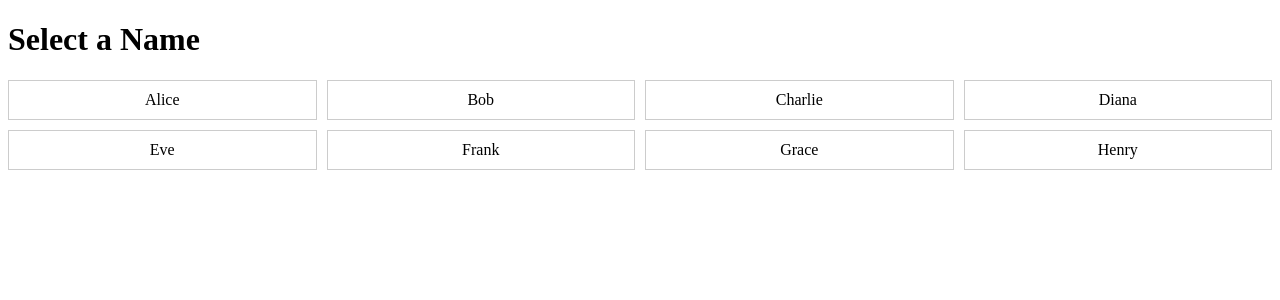
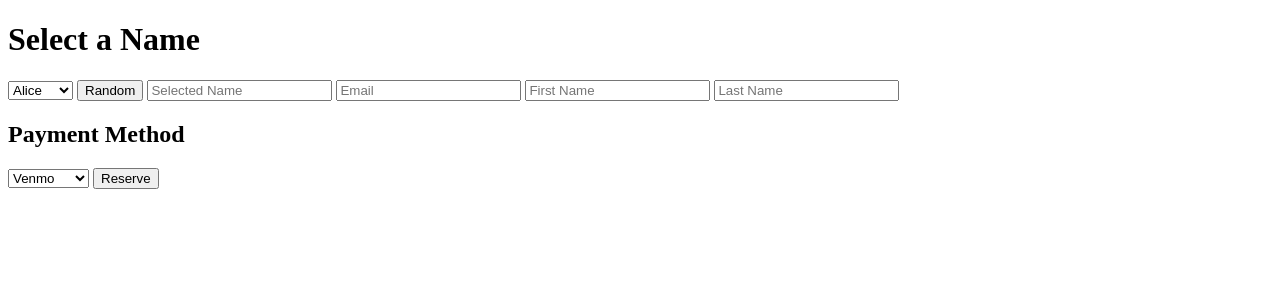
Before and after one commit to justinishikawa/name_game, a Flask app: page / in a window 1280 px wide. Shown: the top 300 px of the page. Run offline with Flask 3, Linux system fonts and the light colour scheme; some libraries are stand-ins or nearby versions.

Commit message:
Adding Random Button

```diff
--- a/app.py
+++ b/app.py
@@ -5,12 +5,14 @@ from dotenv import load_dotenv
 import os
 import re
 import logging
+import random
 
 # Load environment variables from .env file
 load_dotenv()
 
 # Configure logging
 logging.basicConfig(level=logging.INFO)
+
 # Database connection details
 DATABASE_URI = os.getenv("DATABASE_URI")
 
@@ -25,15 +27,15 @@ def initialize_database():
         conn = get_db_connection()
         with conn.cursor() as cur:
             cur.execute("""
-                DROP TABLE IF EXISTS selected_names;
-                CREATE TABLE selected_names (
-                    id SERIAL PRIMARY KEY,
-                    name VARCHAR(255) NOT NULL,
-                    email VARCHAR(255) NOT NULL,
-                    first_name VARCHAR(255) NOT NULL,
-                    last_name VARCHAR(255) NOT NULL,
-                    payment_method VARCHAR(50) NOT NULL
-                );
+            DROP TABLE IF EXISTS selected_names;
+            CREATE TABLE selected_names (
+                id SERIAL PRIMARY KEY,
+                name VARCHAR(255) NOT NULL,
+                email VARCHAR(255) NOT NULL,
+                first_name VARCHAR(255) NOT NULL,
+                last_name VARCHAR(255) NOT NULL,
+                payment_method VARCHAR(50) NOT NULL
+            );
             """)
         conn.commit()
         logging.info("Database initialized successfully.")
@@ -46,7 +48,7 @@ def initialize_database():
             conn.close()
 
 app = Flask(__name__)
-initialize_database()  # Call the function here
+initialize_database()
 
 # List of names
 names = ["Alice", "Bob", "Charlie", "Diana", "Eve", "Frank", "Grace", "Henry"]
@@ -71,36 +73,32 @@ def select_name():
     last_name = data.get('last_name')
     payment_method = data.get('payment_method')
 
-    # Validate email format
     if not re.match(r"[^@]+@[^@]+\.[^@]+", email):
         return jsonify({"error": "Invalid email format"}), 400
 
-    # Validate first and last name (only allow letters and spaces)
     if not re.match(r"^[a-zA-Z\s]+$", first_name):
         return jsonify({"error": "Invalid first name format"}), 400
+
     if not re.match(r"^[a-zA-Z\s]+$", last_name):
         return jsonify({"error": "Invalid last name format"}), 400
 
     if name in selected_names:
         return jsonify({"error": "Name already selected"}), 400
+
     if name not in names:
         return jsonify({"error": "Invalid name"}), 400
+
     if payment_method not in ["venmo", "cashapp", "zelle", "paypal"]:
         return jsonify({"error": "Invalid payment method"}), 400
 
-    # Associate the name with the email
     selected_names[name] = email
-
-    # Add the name to the email's purchases
     if email in email_purchases:
         email_purchases[email].append(name)
     else:
         email_purchases[email] = [name]
 
-    # Remove the name from the list
     names.remove(name)
 
-    # Insert the selected name and email into the database
     try:
         conn = get_db_connection()
         with conn.cursor() as cur:
@@ -130,10 +128,10 @@ def payment():
 
     if name not in selected_names or selected_names[name] != email:
         return jsonify({"error": "Invalid selection or email"}), 400
+
     if payment_method not in ["venmo", "cashapp", "zelle", "paypal"]:
         return jsonify({"error": "Invalid payment method"}), 400
 
-    # Fetch first name and last name from the database
     try:
         conn = get_db_connection()
         with conn.cursor() as cur:
@@ -152,10 +150,17 @@ def payment():
     finally:
         conn.close()
 
-    # Generate a simple key pair (in a real app, use proper encryption)
     key_pair = f"{email}:{name}"
+    return jsonify({"message": f"{first_name} {last_name} ({email}) reserved {name}", "key_pair": key_pair})
 
-    return jsonify({"message": f"{first_name} {last_name} ({email}) reserved {name}", "key_pair": key_pair})
+@app.route('/random_name', methods=['GET'])
+def random_name():
+    available_names = [name for name in names if name not in selected_names]
+    if not available_names:
+        return jsonify({"error": "No names available"}), 400
+
+    random_name = random.choice(available_names)
+    return jsonify({"name": random_name})
 
 if __name__ == '__main__':
     app.run(debug=True)
--- a/templates/index.html
+++ b/templates/index.html
@@ -5,79 +5,54 @@
     <meta name="viewport" content="width=device-width, initial-scale=1.0">
     <title>Name Selection</title>
     <style>
-        .grid {
-            display: grid;
-            grid-template-columns: repeat(4, 1fr);
-            gap: 10px;
-        }
-        .name-box {
-            border: 1px solid #ccc;
-            padding: 10px;
-            text-align: center;
-            cursor: pointer;
-        }
-        .selected {
-            background-color: #e0e0e0;
-        }
+        /* Add your CSS styles here */
     </style>
 </head>
 <body>
     <h1>Select a Name</h1>
-    <div class="grid" id="nameGrid"></div>
-    <div id="paymentForm" style="display: none;">
-        <h2>Name & Payment Method</h2>
-        <input type="text" id="firstName" placeholder="Enter your first name" required>
-        <input type="text" id="lastName" placeholder="Enter your last name" required>
-        <input type="email" id="email" placeholder="Enter your email" required>
+    <select id="nameSelect">
+        {% for name in names %}
+        <option value="{{ name }}">{{ name }}</option>
+        {% endfor %}
+    </select>
+    <button id="randomButton">Random</button>
+    <input type="text" id="nameInput" placeholder="Selected Name">
+    <input type="email" id="emailInput" placeholder="Email">
+    <input type="text" id="firstNameInput" placeholder="First Name">
+    <input type="text" id="lastNameInput" placeholder="Last Name">
+    <h2>Payment Method</h2>
     <select id="paymentMethod">
         <option value="venmo">Venmo</option>
         <option value="cashapp">Cash App</option>
         <option value="zelle">Zelle</option>
         <option value="paypal">PayPal</option>
     </select>
-        <button onclick="processPayment()">Reserve</button>
-    </div>
+    <button id="reserveButton">Reserve</button>
+
     <script>
-        let names = {{ names|tojson }};
-        const nameGrid = document.getElementById('nameGrid');
-        let selectedName = null;
+        document.getElementById('nameSelect').addEventListener('change', function() {
+            document.getElementById('nameInput').value = this.value;
+        });
 
-        function fetchAvailableNames() {
-            fetch('/available_names')
+        document.getElementById('randomButton').addEventListener('click', function() {
+            fetch('/random_name')
                 .then(response => response.json())
                 .then(data => {
-                    names = data.names;
-                    renderGrid();
+                    if (data.name) {
+                        document.getElementById('nameInput').value = data.name;
+                        document.getElementById('nameSelect').value = data.name;
+                    } else {
+                        alert('No names available');
+                    }
                 })
-                .catch(error => console.error('Error fetching available names:', error));
-        }
+                .catch(error => console.error('Error:', error));
+        });
 
-        function renderGrid() {
-            nameGrid.innerHTML = '';
-            names.forEach(name => {
-                const nameBox = document.createElement('div');
-                nameBox.className = 'name-box';
-                nameBox.textContent = name;
-                nameBox.onclick = () => selectName(name);
-                nameGrid.appendChild(nameBox);
-            });
-        }
-
-        function selectName(name) {
-            selectedName = name;
-            document.querySelectorAll('.name-box').forEach(box => {
-                box.classList.remove('selected');
-                if (box.textContent === name) {
-                    box.classList.add('selected');
-                }
-            });
-            document.getElementById('paymentForm').style.display = 'block';
-        }
-
-        function processPayment() {
-            const firstName = document.getElementById('firstName').value;
-            const lastName = document.getElementById('lastName').value;
-            const email = document.getElementById('email').value;
+        document.getElementById('reserveButton').addEventListener('click', function() {
+            const name = document.getElementById('nameInput').value;
+            const email = document.getElementById('emailInput').value;
+            const firstName = document.getElementById('firstNameInput').value;
+            const lastName = document.getElementById('lastNameInput').value;
             const paymentMethod = document.getElementById('paymentMethod').value;
 
             fetch('/select_name', {
@@ -85,28 +60,33 @@
                 headers: {
                     'Content-Type': 'application/json',
                 },
-                body: JSON.stringify({ name: selectedName, email: email, first_name: firstName, last_name: lastName, payment_method: paymentMethod }),
+                body: JSON.stringify({
+                    name: name,
+                    email: email,
+                    first_name: firstName,
+                    last_name: lastName,
+                    payment_method: paymentMethod
+                }),
             })
             .then(response => response.json())
             .then(data => {
-                if (data.error) {
-                    alert(data.error);
+                if (data.message) {
+                    alert('Name reserved successfully!');
+                    // Update the UI to reflect the reservation
+                    const option = document.querySelector(`option[value="${name}"]`);
+                    if (option) {
+                        option.remove();
+                    }
+                    document.getElementById('nameInput').value = '';
+                    document.getElementById('emailInput').value = '';
+                    document.getElementById('firstNameInput').value = '';
+                    document.getElementById('lastNameInput').value = '';
                 } else {
-                    alert(`Reservation successful!`);
-                    fetchAvailableNames();
-                    document.getElementById('paymentForm').style.display = 'none';
+                    alert('Error: ' + data.error);
                 }
             })
-            .catch((error) => {
-                console.error('Error:', error);
-                alert('An error occurred. Please try again.');
+            .catch(error => console.error('Error:', error));
         });
-        }
-
-        // Poll the server every 5 seconds for updates
-        setInterval(fetchAvailableNames, 5000);
-
-        renderGrid();
     </script>
 </body>
 </html>
```
Lines whose indentation alone changed are shown as unchanged.
